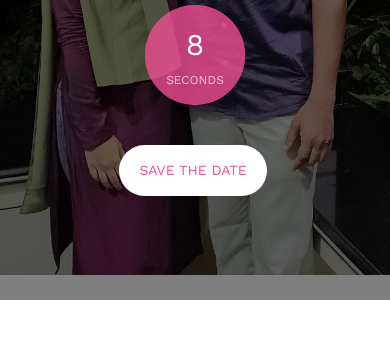
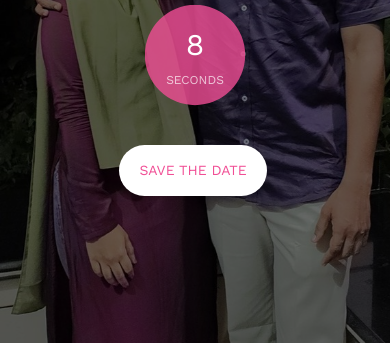
Before and after one commit to jain-m-j/testWebsite, a plain HTML site: page index.html in a window 390 px wide. Shown: the part 291-634 px from the top of the page. Drawn offline with nearby package versions, Linux system fonts and the light colour scheme; files whose address does not match are found by name.

Commit message:
minor change

```diff
--- a/index.html
+++ b/index.html
@@ -62,23 +62,21 @@
         background-image: url(images/img_bg_0.jpg);
         background-size: cover;
         background-repeat: no-repeat;
-        background-position: center;
-        height: 100vh;
       }
 
-      .overlay {
+      /* .overlay {
         position: absolute;
         top: 0;
         left: 0;
         right: 0;
         bottom: 0;
         background: rgba(0, 0, 0, 0.5);
-      }
+      } */
 
       @media (max-width: 768px) {
         #fh5co-header {
-          background-image: url(images/img_bg_0_2.jpg);
-          height: 70vh;
+          background-image: url(images/img_bg_0_3.jpg);
+          height: 80vh;
         }
       }
     </style>
```
Also changed, not shown: images/img_bg_0_3.jpg (added).
